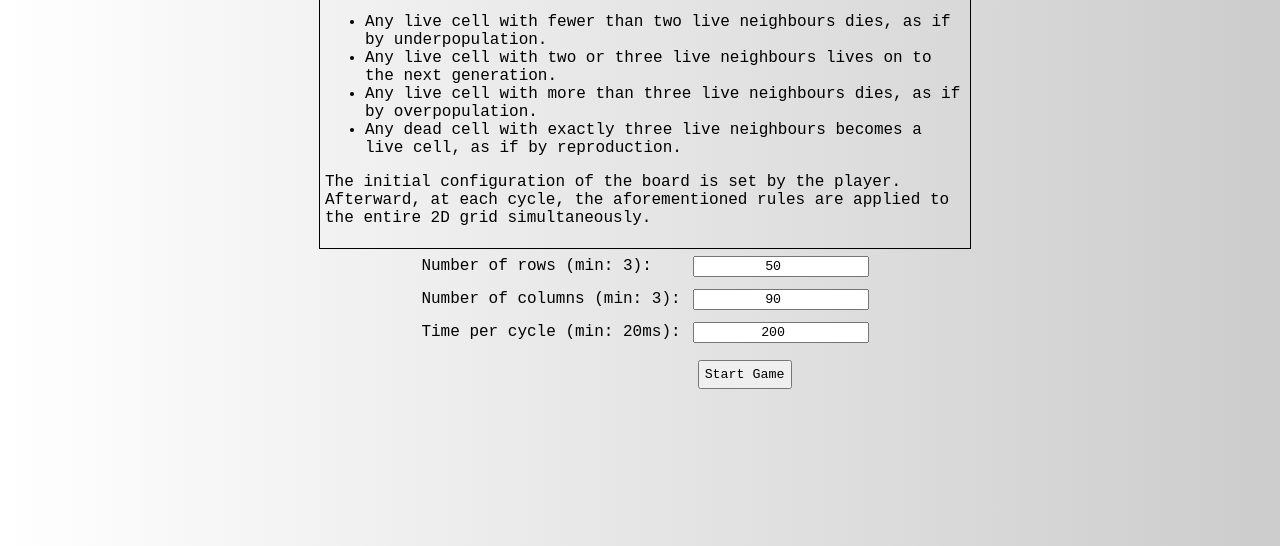
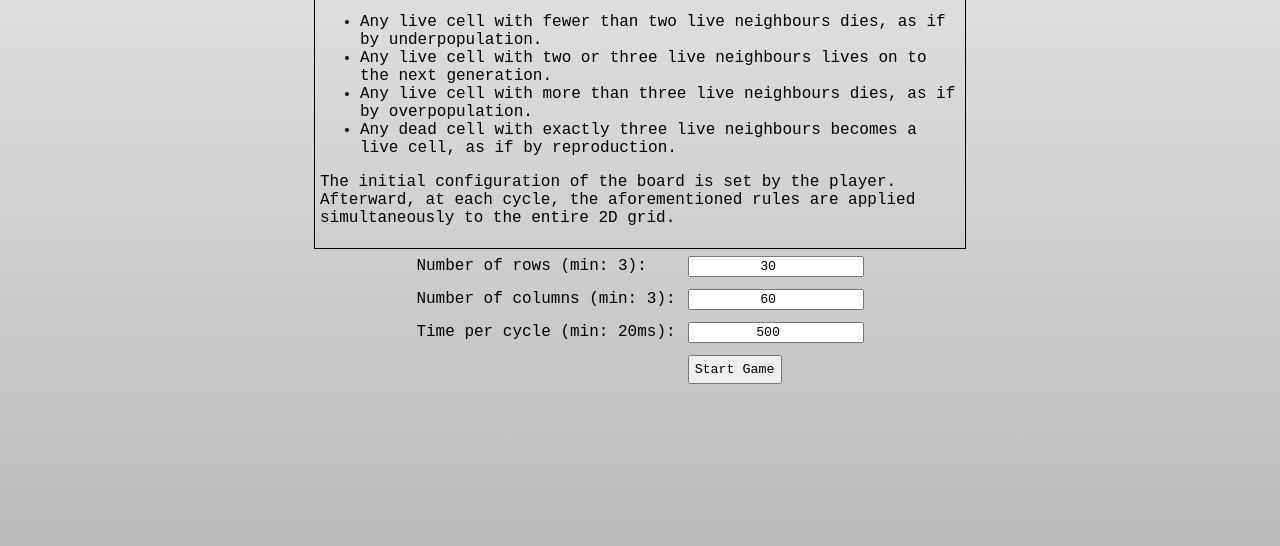
Before and after one commit to vladimir-vladimir/game-of-life, a plain HTML site: page index.html in a window 1280 px wide. Shown: the part 254-800 px from the top of the page. Drawn offline with Linux system fonts and the light colour scheme.

Commit message:
Fixed styling bugs

```diff
--- a/css/style.css
+++ b/css/style.css
@@ -11,7 +11,7 @@ html, body {
 body {
     width: 100vw;
     height: 100vh;
-    background: linear-gradient(90deg, #fff, #ccc);
+    background: linear-gradient(#eee, #bbb);
 }
 
 input {
@@ -19,7 +19,6 @@ input {
 }
 
 #game {
-    margin: 5px;
     display: flex;
     flex-direction: column;
     justify-content: center;
@@ -42,7 +41,8 @@ input {
     border-radius: 25%;
     vertical-align: middle;
     box-sizing: border-box;
-    transition: background-color 0.2s;
+    transition: background-color 0.25s;
+    background-color: white;
 }
 
 .alive {
@@ -55,5 +55,4 @@ input {
 
 #game button, td {
     padding: 5px;
-    margin: 5px;
 }
--- a/index.html
+++ b/index.html
@@ -17,20 +17,20 @@
         <li>Any live cell with more than three live neighbours dies, as if by overpopulation.</li>
         <li>Any dead cell with exactly three live neighbours becomes a live cell, as if by reproduction.</li>
       </ul>
-      <p>The initial configuration of the board is set by the player. Afterward, at each cycle, the aforementioned rules are applied to the entire 2D grid simultaneously.</p>
+      <p>The initial configuration of the board is set by the player. Afterward, at each cycle, the aforementioned rules are applied simultaneously to the entire 2D grid.</p>
     </div>
     <table>
       <tr>
         <td>Number of rows (min: 3):</td>
-        <td><input type="number" id="num-row" min="3" value="50"></td>
+        <td><input type="number" id="num-row" min="3" value="30"></td>
       </tr>
       <tr>
         <td>Number of columns (min: 3):</td>
-        <td><input type="number" id="num-col" min="3" value="90"></td>
+        <td><input type="number" id="num-col" min="3" value="60"></td>
       </tr>
       <tr>
         <td>Time per cycle (min: 20ms):</td>
-        <td><input type="number" id="time-between-steps" min="20" value="200"></td>
+        <td><input type="number" id="time-between-steps" min="20" value="500"></td>
       </tr>
       <tr>
         <td></td>
--- a/js/script.js
+++ b/js/script.js
@@ -25,7 +25,6 @@ function drawTableGrid() {
     gameButtons.setAttribute("id", "game-buttons");
     gameOfLife.appendChild(gameButtons);
 
-    // Buttons
     const startButton = document.createElement("button");
     startButton.innerText = "Start";
     startButton.addEventListener("click", () => {
@@ -47,19 +46,16 @@ function drawTableGrid() {
     resetButton.addEventListener("click", resetGame);
     document.querySelector("#game-buttons").append(resetButton);
 
-    // Table Grid
     tableGridBinary = Array(NUM_ROW).fill().map(()=>Array(NUM_COL).fill());
 
     let styleGameOfLife = getComputedStyle(gameOfLife);
     let paddingX = parseFloat(styleGameOfLife.paddingLeft) + parseFloat(styleGameOfLife.paddingRight);
     let paddingY = parseFloat(styleGameOfLife.paddingTop) + parseFloat(styleGameOfLife.paddingBottom);
-
     let marginX = parseFloat(styleGameOfLife.marginLeft) + parseFloat(styleGameOfLife.marginRight);
     let marginY = parseFloat(styleGameOfLife.marginTop) + parseFloat(styleGameOfLife.marginBottom);
-
     let height = width = Math.min((parseFloat(gameOfLife.offsetHeight) - paddingY - marginY -
-        document.querySelector("#game-buttons").offsetHeight)*1.0/(NUM_ROW-2*OVERFLOW),
-        (parseFloat(gameOfLife.offsetWidth) - paddingX - marginX)*1.0/(NUM_COL-2*OVERFLOW));
+        parseFloat(document.querySelector("#game-buttons").offsetHeight))/(NUM_ROW-2*OVERFLOW),
+        (parseFloat(gameOfLife.offsetWidth) - paddingX - marginX)/(NUM_COL-2*OVERFLOW));
     const tableGrid = document.querySelector("#game-table-grid");
     tableGrid.style.height = height * (NUM_ROW-2*OVERFLOW) + "px";
     tableGrid.style.width = width * (NUM_COL-2*OVERFLOW) + "px";
```
